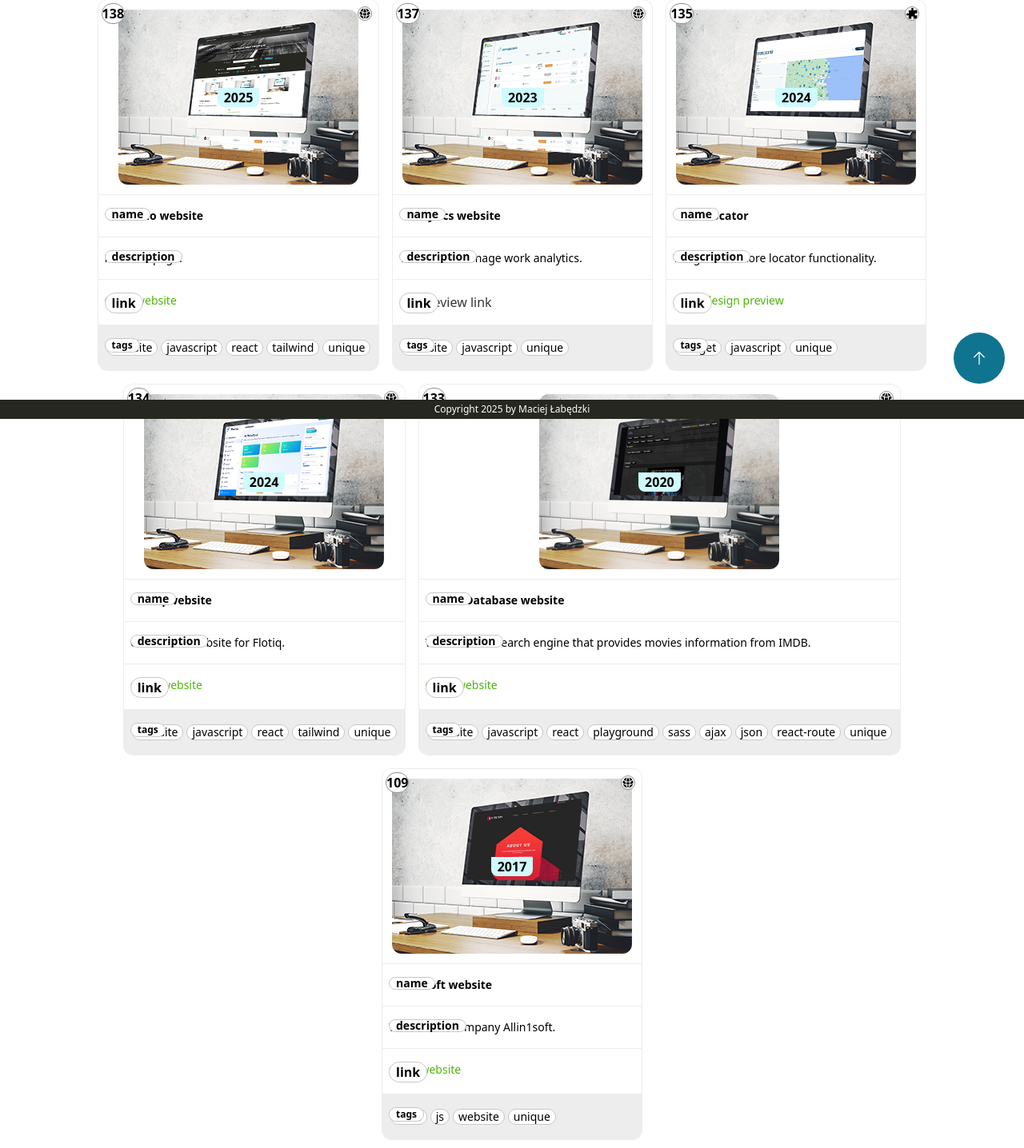
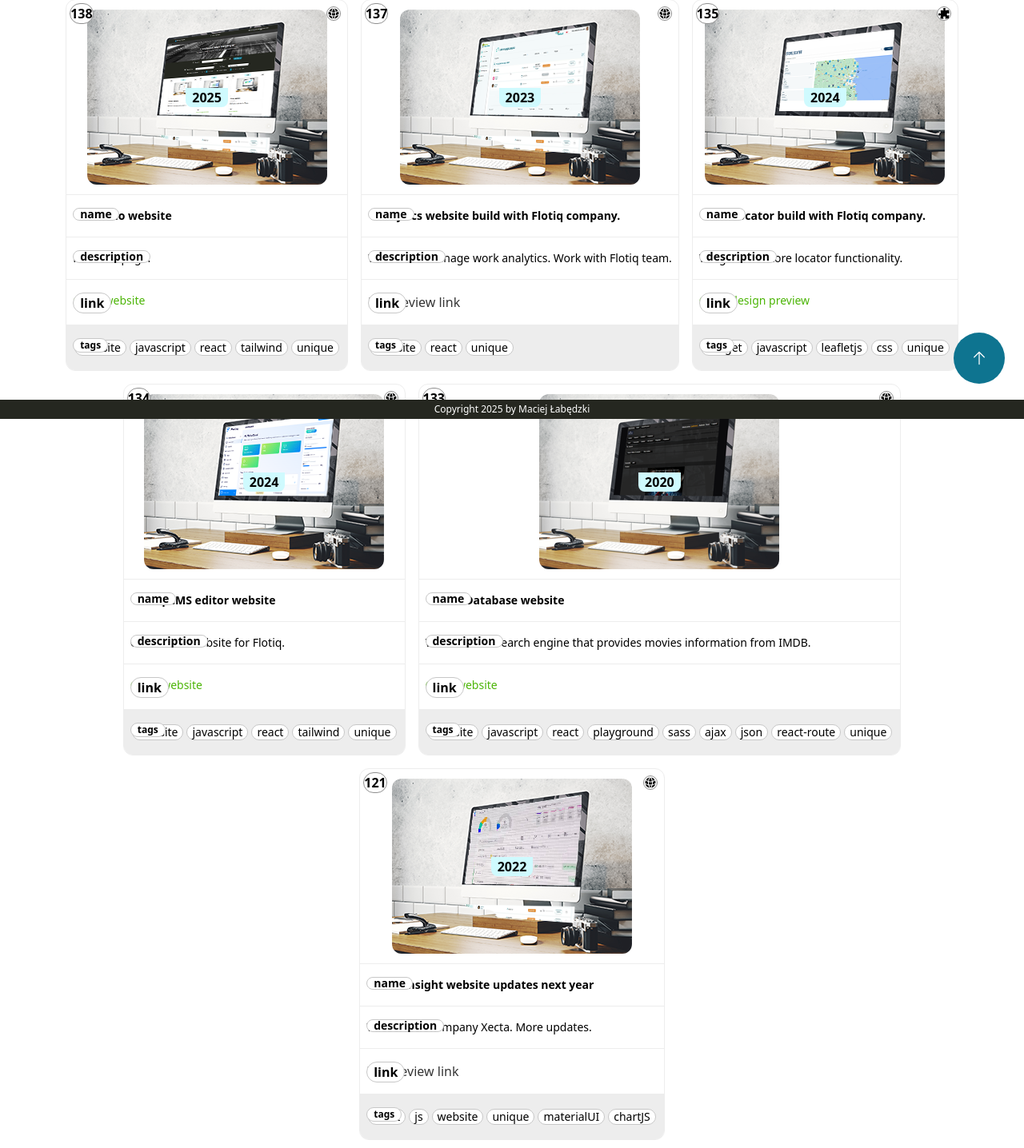
Before and after one commit to maciejlabedzki/portfolio, a React (Create React App) app: page / in a window 1280 px wide. Shown: the part 276-1712 px from the top of the page at 80% size. Built offline with nearby package versions, Linux system fonts and the light colour scheme; what tailwindcss-safe-area would draw is missing.

Commit message:
fix: ButtonList, add: data card, modified: search, add: portfolio example id-120, modify: Home

```diff
--- a/src/components/ButtonList/ButtonList.js
+++ b/src/components/ButtonList/ButtonList.js
@@ -17,10 +17,10 @@ const ButtonList = ({ data, onClick, selected }) => {
     <div className="flex flex-row">
       {data?.map((item) => (
         <Button
-          key={item.value}
+          key={item?.value}
           onClick={() => handleClick(item)}
-          name={item.name}
-          color={currentSeleted.value === item.value ? 'blue' : 'tranparent'}
+          name={item?.name}
+          color={currentSeleted?.value === item?.value ? 'blue' : 'tranparent'}
         />
       ))}
     </div>
--- a/src/data/card.js
+++ b/src/data/card.js
@@ -9,6 +9,7 @@ import {
   PortfolioImg109,
   PortfolioImg110,
   PortfolioImg111,
+  PortfolioImg120,
   PortfolioImg133,
   PortfolioImg134,
   PortfolioImg134Big,
@@ -67,32 +68,32 @@ const DEFAULT_CARD = [
   },
   {
     id: 137,
-    name: 'Analytics website',
+    name: 'Analytics website build with Flotiq company.',
     img: PortfolioImg137,
     imgBig: PortfolioImg137,
     type: 'website',
-    desc: 'Website to manage work analytics.',
+    desc: 'Website to manage work analytics. Work with Flotiq team.',
     link: '/',
-    linkName: 'Go to design preview',
+    linkName: '',
     linkAvailable: false,
-    tags: ['website', 'javascript', 'unique'],
+    tags: ['website', 'react', 'unique'],
     year: 2023,
   },
   {
     id: 135,
-    name: 'Store locator',
+    name: 'Store locator build with Flotiq company.',
     img: PortfolioImg135,
     imgBig: PortfolioImg135Big,
     type: 'widget',
     desc: 'Widget with store locator functionality.',
     link: 'labedzkimaciej.pl/P/135/img.png',
     linkName: 'Go to design preview',
-    tags: ['widget', 'javascript', 'unique'],
+    tags: ['widget', 'javascript', 'leafletjs', 'css', 'unique'],
     year: 2024,
   },
   {
     id: 134,
-    name: 'Flotiq website',
+    name: 'Flotiq CMS editor website',
     img: PortfolioImg134,
     imgBig: PortfolioImg134Big,
     type: 'website',
@@ -123,6 +124,32 @@ const DEFAULT_CARD = [
       'unique',
     ],
     year: 2020,
+  },
+  {
+    id: 121,
+    name: 'Xecta insight website updates next year',
+    img: PortfolioImg120,
+    imgBig: PortfolioImg120,
+    type: 'website',
+    desc: 'Website for company Xecta. More updates.',
+    link: '/',
+    linkName: '',
+    linkAvailable: false,
+    tags: ['react', 'js', 'website', 'unique', 'materialUI', 'chartJS'],
+    year: 2022,
+  },
+  {
+    id: 120,
+    name: 'Xecta insight website',
+    img: PortfolioImg120,
+    imgBig: PortfolioImg120,
+    type: 'website',
+    desc: 'Website for company Xecta.',
+    link: '/',
+    linkName: '',
+    linkAvailable: false,
+    tags: ['react', 'js', 'website', 'unique', 'materialUI', 'chartJS'],
+    year: 2021,
   },
   {
     id: 109,
--- a/src/data/search.js
+++ b/src/data/search.js
@@ -34,9 +34,10 @@ const PAGINATION_COUNTER = [
 ];
 
 const SEARCH_ON_RESET = {
+  searchValue: '',
   sort: 'desc',
   page: 0,
-  searchBy: 'name',
+  searchBy: 'year',
   grid: { name: 3, value: '1200px' },
   limit: { name: 6, value: 6 },
 };
--- a/src/images/index.js
+++ b/src/images/index.js
@@ -37,6 +37,7 @@ export { default as PortfolioImg108 } from './portfilio/108/img.png';
 export { default as PortfolioImg109 } from './portfilio/109/img.png';
 export { default as PortfolioImg110 } from './portfilio/110/img.png';
 export { default as PortfolioImg111 } from './portfilio/111/img.png';
+export { default as PortfolioImg120 } from './portfilio/120/img.png';
 export { default as PortfolioImg133 } from './portfilio/133/img.png';
 export { default as PortfolioImg134 } from './portfilio/134/img.png';
 export { default as PortfolioImg134Big } from './portfilio/134/imgBig.png';
--- a/src/pages/Home/Home.js
+++ b/src/pages/Home/Home.js
@@ -47,9 +47,9 @@ const Home = ({ testId }) => {
   }, [searchBy]);
 
   const handleUpdateData = useCallback(() => {
-    const paginationPages = Math.ceil(dataFiltered.length / dataLimit.value);
-    const startPage = dataLimit.value * dataPaginationPageSelected;
-    const endPage = startPage + dataLimit.value;
+    const paginationPages = Math.ceil(dataFiltered?.length / dataLimit?.value);
+    const startPage = dataLimit?.value * dataPaginationPageSelected;
+    const endPage = startPage + dataLimit?.value;
     const newData = dataFiltered.slice(startPage, endPage);
     setDataPaginationPages(paginationPages);
     setDataLimited(newData);
@@ -124,12 +124,14 @@ const Home = ({ testId }) => {
   };
 
   const handleReset = () => {
-    setSearchby('id');
-    setSort('desc');
-    setGrid(SEARCH_ON_RESET.grid);
-    setDataPaginationPageSelected(SEARCH_ON_RESET.page);
-    setDataLimit(SEARCH_ON_RESET.limit);
-    handleSearch('', 'id', 'desc');
+    setSearchValue(SEARCH_ON_RESET?.searchValue);
+    setSearchby(SEARCH_ON_RESET?.searchBy);
+    setSort(SEARCH_ON_RESET?.sort);
+    setGrid(SEARCH_ON_RESET?.grid);
+    setDataPaginationPageSelected(SEARCH_ON_RESET?.page);
+    setDataLimit(SEARCH_ON_RESET?.limit);
+    setSearchValue(SEARCH_ON_RESET?.searchValue);
+    handleSearch();
   };
 
   return (
@@ -170,7 +172,7 @@ const Home = ({ testId }) => {
           'w-full flex flex-wrap justify-center py-2 pb-8 col-span-2',
           'm-auto',
         )}
-        style={{ maxWidth: grid.value }}
+        style={{ maxWidth: grid?.value }}
       >
         {dataLimited?.map((item, index) => (
           <Card
```
Also changed, not shown: src/images/portfilio/120/img.png (added).
